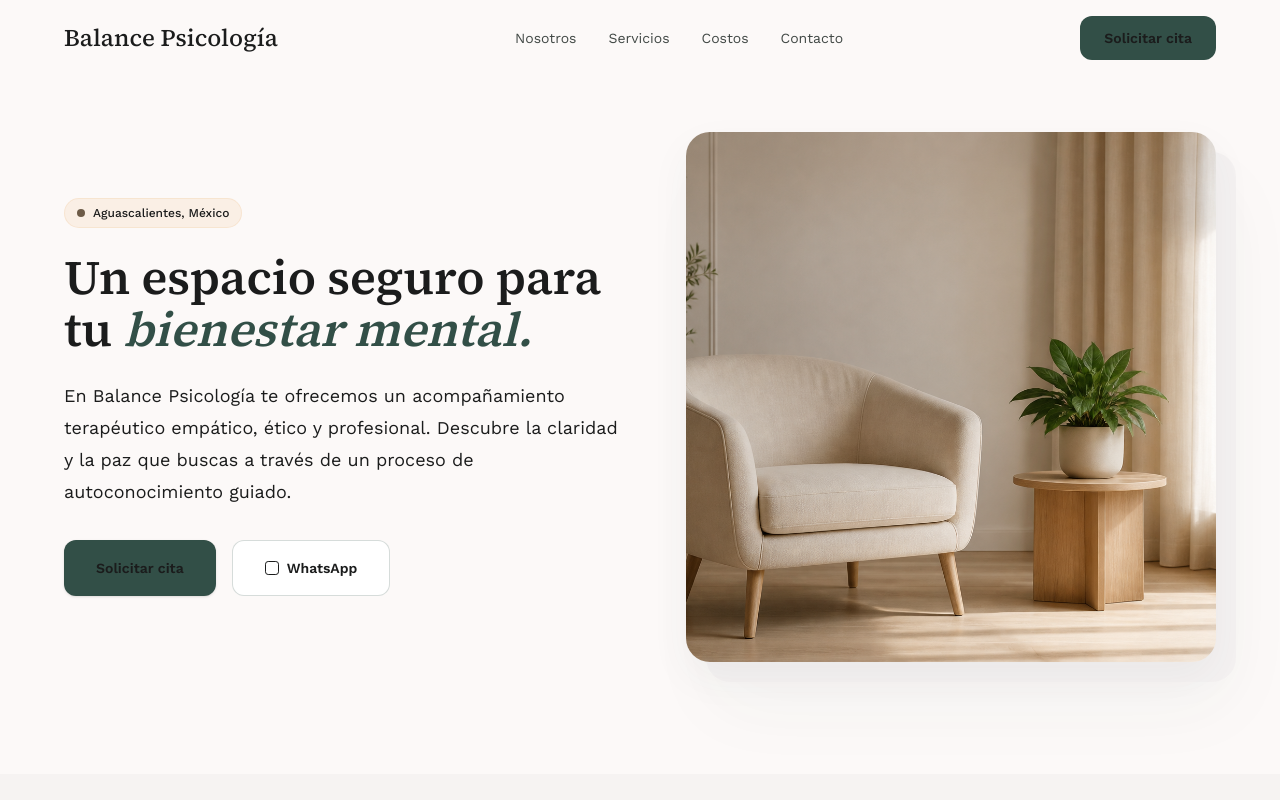
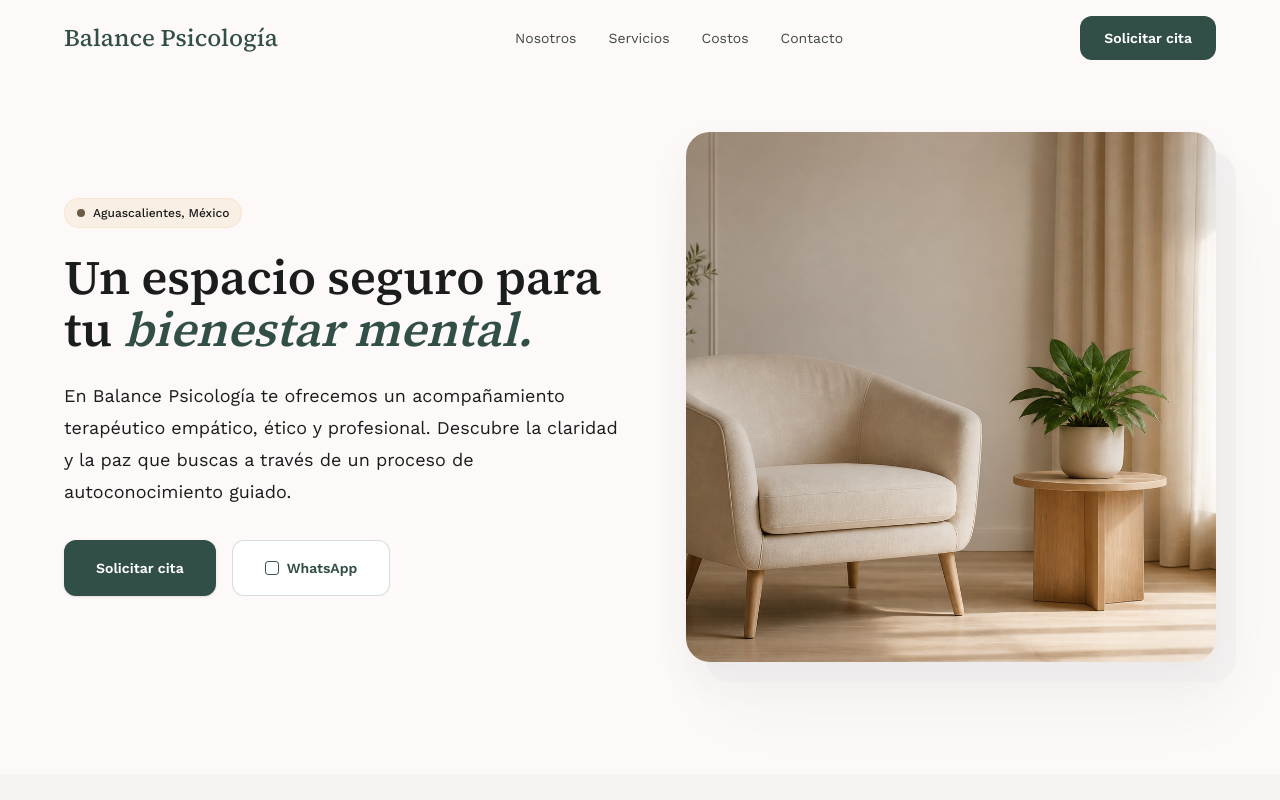
Before and after one commit to GerardoRegalado/BalancePsicologia, a Next.js app: page / in a window 1280 px wide. Shown: the top 800 px of the page. Built offline with nearby package versions, Linux system fonts and the light colour scheme; no server answers.

Commit message:
fixing an error with CTA buttons

```diff
--- a/app/globals.css
+++ b/app/globals.css
@@ -161,9 +161,11 @@
   text-rendering: optimizeLegibility;
 }
 
-a {
-  color: inherit;
-  text-decoration: none;
+@layer base {
+  a:not([class]) {
+    color: inherit;
+    text-decoration: none;
+  }
 }
 
 h1,
--- a/components/layout/mobile-navigation.tsx
+++ b/components/layout/mobile-navigation.tsx
@@ -1,6 +1,7 @@
 "use client";
 
 import { useState } from "react";
+import { ctaClass } from "@/components/ui/cta-styles";
 import type { NavigationItem } from "@/config/site";
 import type { ContentAction } from "@/types/content";
 
@@ -55,7 +56,11 @@
             <a
               href={primaryAction.href}
               onClick={closeMenu}
-              className="mt-4 inline-flex min-h-12 items-center justify-center rounded-md bg-primary px-6 py-3 text-sm font-semibold text-on-primary transition-colors hover:bg-primary-container focus-visible:ring-4 focus-visible:ring-primary/25 focus-visible:outline-none"
+              className={ctaClass({
+                variant: "primary",
+                size: "md",
+                className: "mt-4 w-full",
+              })}
             >
               {primaryAction.mobileLabel ?? primaryAction.label}
             </a>
--- a/components/layout/site-header.tsx
+++ b/components/layout/site-header.tsx
@@ -1,6 +1,7 @@
 import Link from "next/link";
 import { MobileNavigation } from "@/components/layout/mobile-navigation";
 import { Container } from "@/components/ui/container";
+import { ctaClass } from "@/components/ui/cta-styles";
 import { siteConfig } from "@/config/site";
 import { heroContent } from "@/content/hero";
 
@@ -40,7 +41,11 @@
 
         <a
           href={primaryAction.href}
-          className="hidden min-h-11 items-center justify-center rounded-md bg-primary px-6 py-3 text-sm font-semibold text-on-primary transition-colors hover:bg-primary-container focus-visible:ring-4 focus-visible:ring-primary/25 focus-visible:outline-none md:inline-flex"
+          className={ctaClass({
+            variant: "primary",
+            size: "sm",
+            className: "hidden md:inline-flex",
+          })}
         >
           {primaryAction.label}
         </a>
--- a/components/sections/landing-hero-section.tsx
+++ b/components/sections/landing-hero-section.tsx
@@ -1,13 +1,16 @@
 import Image from "next/image";
 import { Container } from "@/components/ui/container";
+import { ctaClass } from "@/components/ui/cta-styles";
 import { heroContent } from "@/content/hero";
 import type { ContentAction } from "@/types/content";
 
 function HeroAction({ action }: { action: ContentAction }) {
-  const className =
-    action.variant === "primary"
-      ? "inline-flex min-h-14 items-center justify-center rounded-md bg-primary px-8 py-4 text-sm font-semibold text-on-primary shadow-sm transition-[background-color,transform] duration-300 hover:-translate-y-0.5 hover:bg-primary-container focus-visible:ring-4 focus-visible:ring-primary/25 focus-visible:outline-none"
-      : "inline-flex min-h-14 items-center justify-center gap-2 rounded-md border border-primary/20 bg-surface-container-lowest px-8 py-4 text-sm font-semibold text-primary transition-colors duration-300 hover:bg-surface-container-low focus-visible:ring-4 focus-visible:ring-primary/20 focus-visible:outline-none";
+  const className = ctaClass({
+    variant: action.variant,
+    size: "lg",
+    disabled: action.disabled,
+    className: action.variant === "primary" ? "shadow-sm hover:-translate-y-0.5" : undefined,
+  });
 
   if (action.disabled) {
     return (
--- a/components/ui/button-link.tsx
+++ b/components/ui/button-link.tsx
@@ -1,6 +1,6 @@
 import type { Route } from "next";
 import Link from "next/link";
-import { cn } from "@/lib/utils/cn";
+import { ctaClass } from "@/components/ui/cta-styles";
 
 type ButtonLinkProps = {
   href: string;
@@ -16,12 +16,14 @@
   return (
     <Link
       href={href as Route}
-      className={cn(
-        "focus-visible:ring-primary/30 inline-flex min-h-11 items-center justify-center rounded-md px-6 py-3 text-sm font-semibold transition-[background-color,border-color,color,transform] duration-300 ease-out hover:-translate-y-0.5 focus-visible:ring-4 focus-visible:outline-none",
-        variant === "primary"
-          ? "bg-primary text-on-primary hover:bg-primary-container"
-          : "border-primary/25 bg-surface-container-lowest text-primary hover:border-primary/50 hover:bg-surface-container-low border",
-      )}
+      className={ctaClass({
+        variant,
+        size: "sm",
+        className:
+          variant === "primary"
+            ? "hover:-translate-y-0.5"
+            : "hover:border-primary/50",
+      })}
     >
       {label}
     </Link>
--- /dev/null
+++ b/components/ui/cta-styles.ts
@@ -0,0 +1,39 @@
+import { cn } from "@/lib/utils/cn";
+
+type CtaStyleOptions = {
+  variant?: "primary" | "secondary";
+  size?: "sm" | "md" | "lg";
+  disabled?: boolean;
+  className?: string;
+};
+
+const baseCtaClass =
+  "inline-flex items-center justify-center rounded-md text-sm font-semibold transition-[background-color,border-color,color,opacity,transform] duration-300 focus-visible:ring-4 focus-visible:outline-none";
+
+const ctaSizeClass = {
+  sm: "min-h-11 px-6 py-3",
+  md: "min-h-12 px-6 py-3",
+  lg: "min-h-14 px-8 py-4",
+} as const;
+
+const ctaVariantClass = {
+  primary:
+    "bg-primary [color:var(--on-primary)] hover:bg-primary-container hover:[color:var(--on-primary)] focus-visible:ring-primary/25",
+  secondary:
+    "gap-2 border border-primary/20 bg-surface-container-lowest text-primary hover:bg-surface-container-low focus-visible:ring-primary/20",
+} as const;
+
+export function ctaClass({
+  variant = "primary",
+  size = "md",
+  disabled = false,
+  className,
+}: CtaStyleOptions = {}) {
+  return cn(
+    baseCtaClass,
+    ctaSizeClass[size],
+    ctaVariantClass[variant],
+    disabled && "cursor-not-allowed opacity-70",
+    className,
+  );
+}
--- a/content/lead-form.ts
+++ b/content/lead-form.ts
@@ -1,9 +1,9 @@
 import type { LeadFormContent } from "@/types/content";
 
 export const leadFormContent: LeadFormContent = {
-  title: "Solicitud de cita pendiente",
+  title: "Solicitud de cita",
   description:
-    "Placeholder editorial para una futura solicitud basica. En la subfase 1.1 no existe formulario funcional, envio de correo ni agenda real.",
+    "Este espacio reunirá información clara para iniciar contacto con Balance Psicología.",
   fields: [
     {
       name: "name",
@@ -13,7 +13,7 @@
     },
     {
       name: "phone",
-      label: "Telefono o WhatsApp",
+      label: "Teléfono o WhatsApp",
       type: "text",
       required: true,
     },
```
